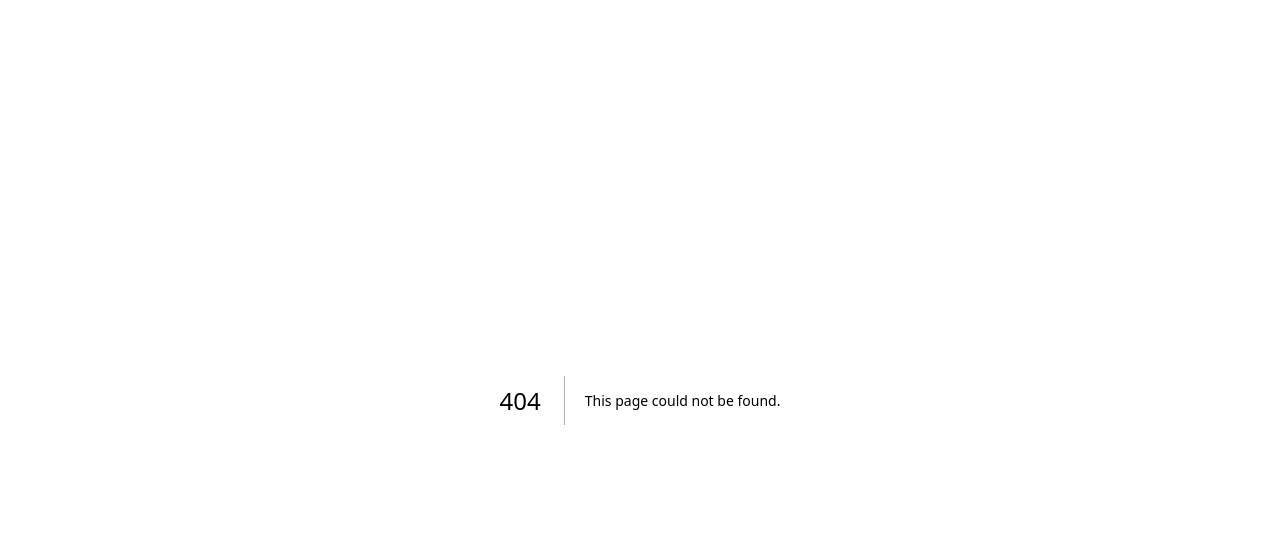
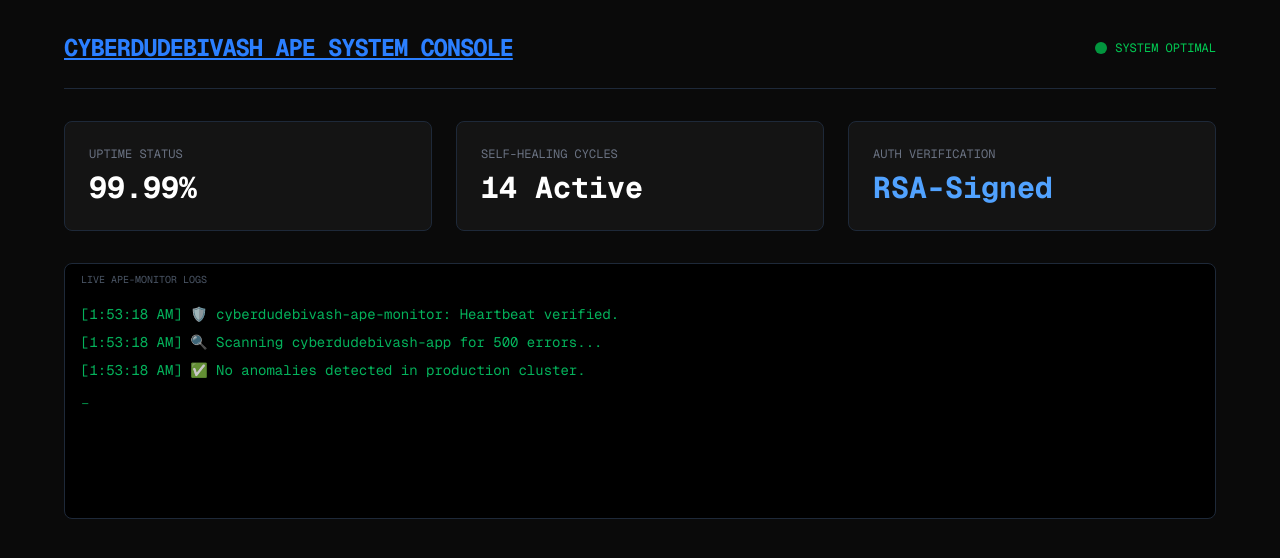
Before and after one commit to cyberdudebivash/cyberdudebivash-ape-init, a Next.js app: page /dashboard in a window 1280 px wide. Before the commit this address had no page. Shown: the top 558 px of the page. Built offline with nearby package versions, Linux system fonts and the light colour scheme.

Commit message:
Add files via upload

```diff
--- /dev/null
+++ b/src/app/dashboard/page.tsx
@@ -0,0 +1,42 @@
+export default function Dashboard() {
+  return (
+    <div className="min-h-screen bg-[#0a0a0a] text-white p-8 font-mono">
+      <div className="max-w-6xl mx-auto">
+        <header className="flex justify-between items-center border-b border-gray-800 pb-6 mb-8">
+          <h1 className="text-2xl font-bold text-blue-500 underline uppercase tracking-tighter">
+            CyberDudeBivash APE System Console
+          </h1>
+          <div className="flex items-center gap-2">
+            <span className="w-3 h-3 bg-green-500 rounded-full animate-pulse"></span>
+            <span className="text-xs text-green-500 uppercase">System Optimal</span>
+          </div>
+        </header>
+
+        <div className="grid grid-cols-1 md:grid-cols-3 gap-6 mb-8">
+          <div className="bg-[#141414] p-6 rounded-lg border border-gray-800">
+            <p className="text-gray-500 text-xs uppercase mb-2">Uptime Status</p>
+            <p className="text-3xl font-bold">99.99%</p>
+          </div>
+          <div className="bg-[#141414] p-6 rounded-lg border border-gray-800">
+            <p className="text-gray-500 text-xs uppercase mb-2">Self-Healing Cycles</p>
+            <p className="text-3xl font-bold">14 Active</p>
+          </div>
+          <div className="bg-[#141414] p-6 rounded-lg border border-gray-800">
+            <p className="text-gray-500 text-xs uppercase mb-2">Auth Verification</p>
+            <p className="text-3xl font-bold text-blue-400">RSA-Signed</p>
+          </div>
+        </div>
+
+        <div className="bg-black border border-gray-800 rounded-lg p-4 h-64 overflow-hidden relative">
+            <div className="absolute top-2 left-4 text-[10px] text-gray-600 uppercase">Live APE-Monitor Logs</div>
+            <div className="mt-6 space-y-2 text-sm text-green-400/80">
+                <p>[{new Date().toLocaleTimeString()}] 🛡️ cyberdudebivash-ape-monitor: Heartbeat verified.</p>
+                <p>[{new Date().toLocaleTimeString()}] 🔍 Scanning cyberdudebivash-app for 500 errors...</p>
+                <p>[{new Date().toLocaleTimeString()}] ✅ No anomalies detected in production cluster.</p>
+                <p className="animate-pulse">_</p>
+            </div>
+        </div>
+      </div>
+    </div>
+  );
+}
```
